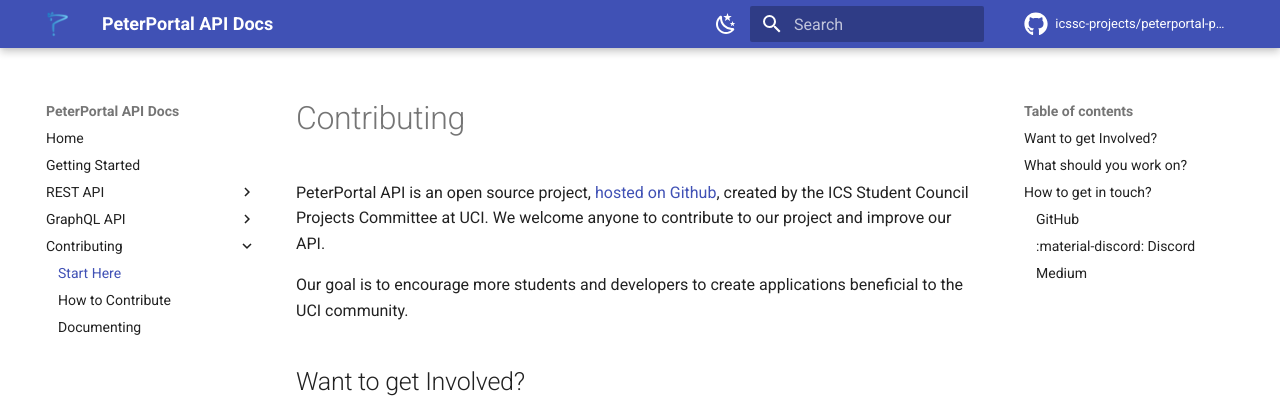
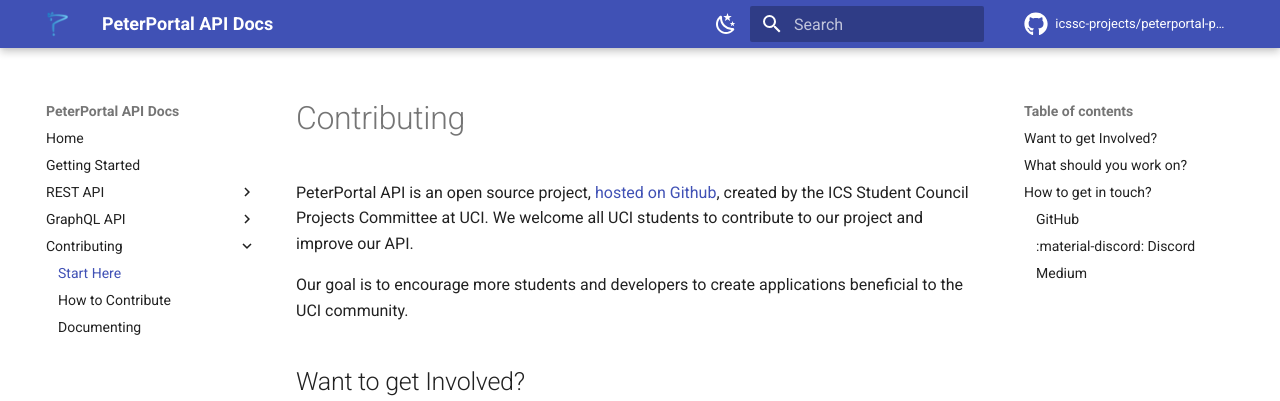
Before and after one commit to icssc/peterportal-public-api, an MkDocs documentation site: the page built from docs/Contributing/start_here.md, in a window 1280 px wide and 900 px high. Shown: the top 401 px of the window. Built offline with MkDocs 1.6.1 and Material for MkDocs 9.7.7, drawn with Linux system fonts in a browser that asks for light colours; comment, search, counter and statistics services are not loaded.

Commit message:
Remove one more trailing section specifying anyone can contribute

```diff
--- a/docs/Contributing/start_here.md
+++ b/docs/Contributing/start_here.md
@@ -1,6 +1,6 @@
 # Contributing
 
-PeterPortal API is an open source project, [hosted on Github](https://github.com/icssc-projects/peterportal-public-api), created by the ICS Student Council Projects Committee at UCI. We welcome anyone to contribute to our project and improve our API.
+PeterPortal API is an open source project, [hosted on Github](https://github.com/icssc-projects/peterportal-public-api), created by the ICS Student Council Projects Committee at UCI. We welcome all UCI students to contribute to our project and improve our API.
 
 Our goal is to encourage more students and developers to create applications beneficial to the UCI community.
 
```
